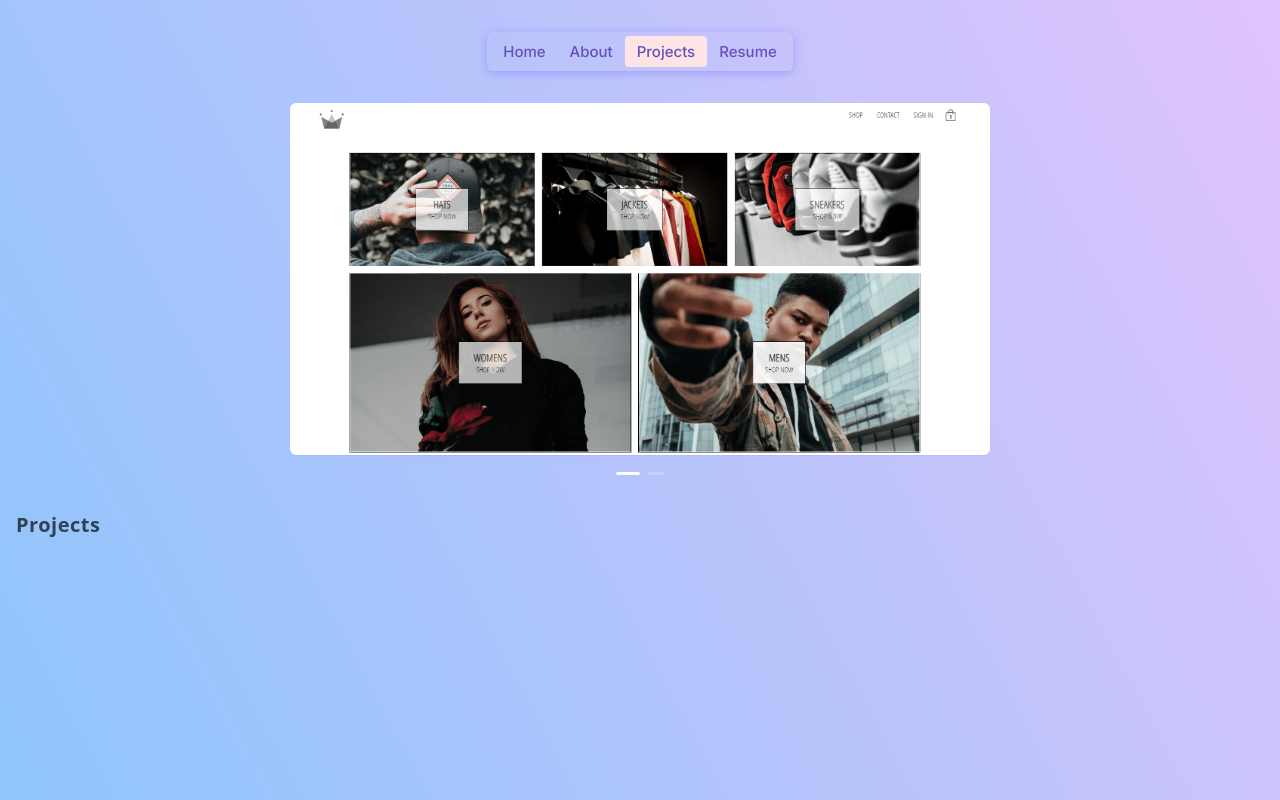
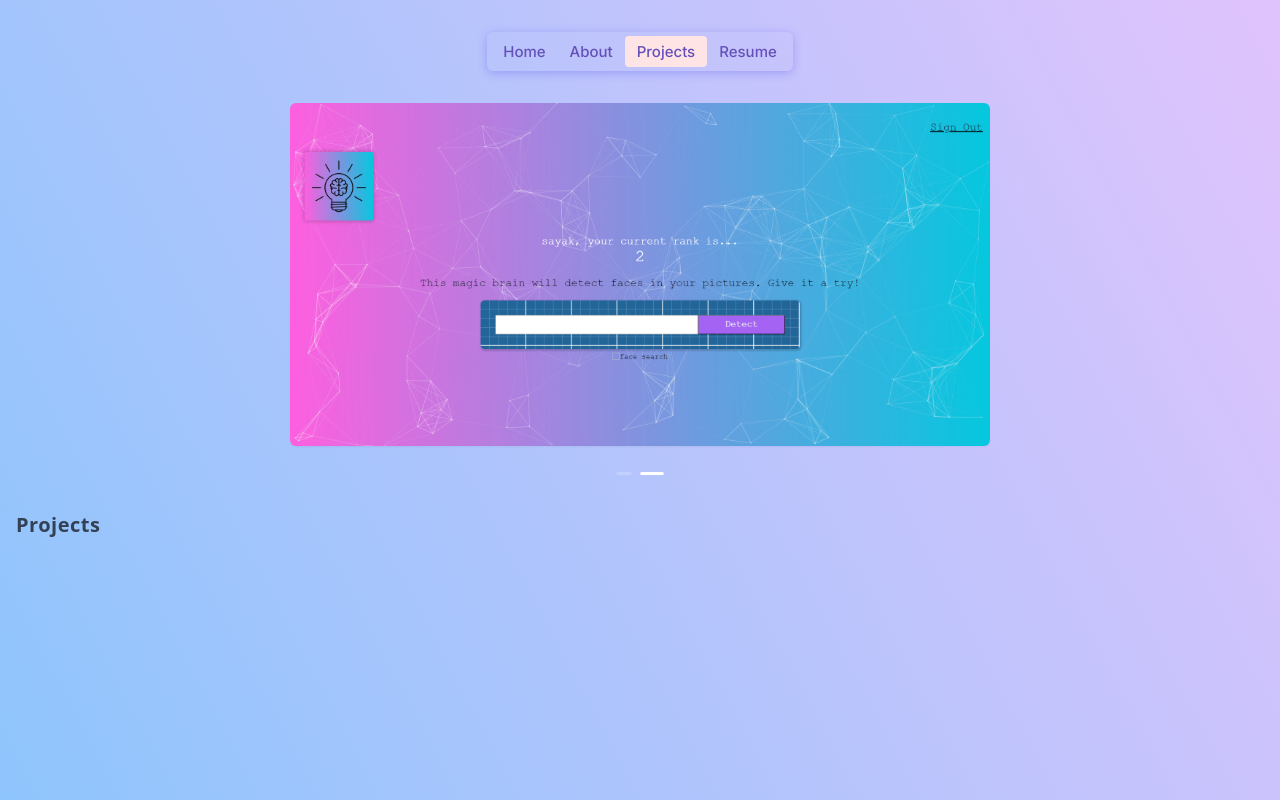
Before and after one commit to piklume/sayak-portfolio, a Next.js app: page /projects in a window 1280 px wide. Built offline with nearby package versions, Linux system fonts and the light colour scheme.

Commit message:
feat: autoplay carousel

```diff
--- a/app/projects/components/projectsCarousel.tsx
+++ b/app/projects/components/projectsCarousel.tsx
@@ -16,7 +16,7 @@ const PROJECT_IMAGE_LIST = [
 
 const ProjectsCarousel: React.FC = () => (
   <div className="container mx-auto">
-    <Carousel>
+    <Carousel autoplay>
       {PROJECT_IMAGE_LIST.map(({ name, path }) => (
         <div key={name} className="h-52 md:h-96">
           <Image
```
